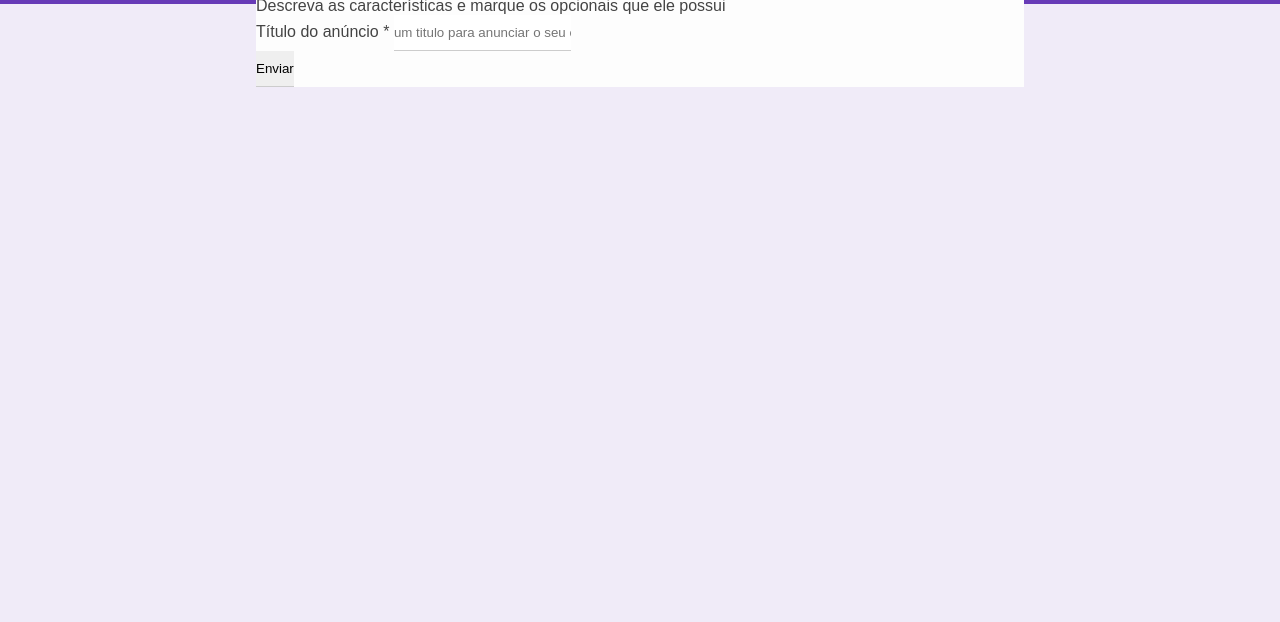
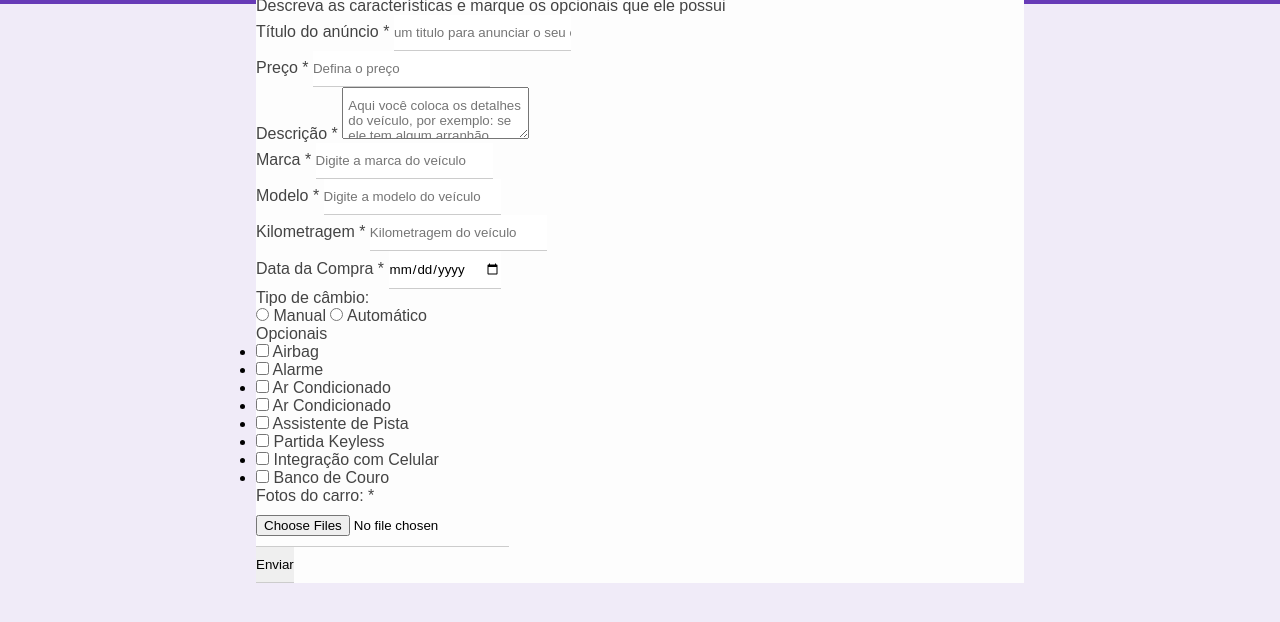
Before and after one commit to cassmach/formacao-front-end, a plain HTML site: page HTML-CSS/Projeto Formulário/index.html in a window 1280 px wide. Shown: the part 156-778 px from the top of the page. Drawn offline with Linux system fonts and the light colour scheme.

Commit message:
agora só falta estilizar o formulário html-css

```diff
--- a/HTML-CSS/Projeto Formulário/assets/styles/style.css
+++ b/HTML-CSS/Projeto Formulário/assets/styles/style.css
@@ -28,10 +28,15 @@ input {
 input[type="text"],
 input[type="number"],
 input[type="date"],
-input[type="file"] {
+input[type="file"],
+textarea {
     width: 400;
 }
 
+textarea {
+    padding: 10px 5px;
+
+}
 /*page header*/
 
 .header {
--- a/HTML-CSS/Projeto Formulário/index.html
+++ b/HTML-CSS/Projeto Formulário/index.html
@@ -35,7 +35,159 @@
                          />
 
                 </div>
-                <input type="submit" value="Enviar">
+                  <div class="box-input">
+                    <label for="price">Preço <span class="required-field">*</span></label>
+
+                        <input type="number"
+                         name="price"
+                         id="title"
+                         class="block"
+                         placeholder="Defina o preço"
+                         required
+                         />
+                </div>
+                 <div class="box-input">
+                    <label for="description">Descrição <span class="required-field">*</span></label>
+
+                        <textarea
+                         name="description"
+                         id="description"
+                         class="block"
+                         placeholder="Aqui você coloca os detalhes do veículo, por exemplo: se ele tem algum arranhão"></textarea>
+                </div>
+                <div class="box-input">
+                    <label for="brand">Marca <span class="required-field">*</span></label>
+
+                        <input type="text"
+                         name="brand"
+                         id="brand"
+                         class="block"
+                         placeholder="Digite a marca do veículo"
+                         required
+                         />
+
+                </div>
+                 <div class="box-input">
+                    <label for="model">Modelo <span class="required-field">*</span></label>
+
+                        <input type="text"
+                         name="model"
+                         id="model"
+                         class="block"
+                         placeholder="Digite a modelo do veículo"
+                         required
+                         />
+
+                </div>
+
+                <div class="box-input">
+                    <label for="mileage">Kilometragem <span class="required-field">*</span></label>
+
+                        <input type="number"
+                         name="mileage"
+                         id="mileage"
+                         class="block"
+                         placeholder="Kilometragem do veículo"
+                         required
+                         />
+
+                </div>
+                <div class="box-input">
+                    <label for="purchase_date">Data da Compra <span class="required-field">*</span></label>
+
+                        <input type="date"
+                         name="purchase_date"
+                         id="purchase_date"
+                         class="block"
+                         required
+                         />
+                </div>
+                 <div class="box-input">
+                   <p>Tipo de câmbio: <span class="required-field"></span> </p>
+                   <input type="radio" id="manual" name="gear">
+                   <label for="manual ">Manual</label>
+                    <input type="radio" id="auto" name="gear">
+                   <label for="auto ">Automático</label>
+
+                </div>
+                  <div class="optional-box">
+                   <p>Opcionais</p>
+                   <ul class="optional-list">
+                    <li>
+                        <input type="checkbox" name="airbag" id="optional[]" value="airbag">
+                        <label for="airbag">Airbag</label>
+                    </li>
+                    <li>
+                        <input type="checkbox" name="alarm" id="optional[]" value="alarm">
+                        <label for="alarm">Alarme</label>
+                    </li>
+                    <li>
+                        <input type="checkbox" name="ac" id="optional[]" value="ac">
+                        <label for="ac">Ar Condicionado</label>
+                    </li>
+                      <li>
+                        <input type="checkbox" name="reverse_camera" id="optional[]" value="reverse_camera">
+                        <label for="reverse_camera">Ar Condicionado</label>
+                    </li>
+                   </ul>
+
+                </div>
+
+                  <div class="optional-box">
+              <ul class="optional-list">
+                <li>
+                  <input
+                    type="checkbox"
+                    id="lane_assist"
+                    name="optional[]"
+                    value="lane_assist"
+                  />
+                  <label for="lane_assist">Assistente de Pista</label>
+                </li>
+                <li>
+                  <input
+                    type="checkbox"
+                    id="keyless"
+                    name="optional[]"
+                    value="keyless"
+                  />
+                  <label for="keyless">Partida Keyless</label>
+                </li>
+                <li>
+                  <input
+                    type="checkbox"
+                    id="smartphone"
+                    name="optional[]"
+                    value="smartphone"
+                  />
+                  <label for="smartphone">Integração com Celular</label>
+                </li>
+                <li>
+                  <input
+                    type="checkbox"
+                    id="leather_seat"
+                    name="optional[]"
+                    value="leather_seat"
+                  />
+                  <label for="leather_seat">Banco de Couro</label>
+                </li>
+              </ul>
+            </div>
+            <div class="box-input">
+              <p>Fotos do carro: <span class="required-field">*</span></p>
+              <input
+                type="file"
+                multiple
+                accept="image/png, image/jpg"
+                id="images"
+                name="images"
+                required
+              />
+            </div>
+
+
+
+                <input type="submit" value="Enviar" class="btn-submit">
                 </form>
             </div>
         </div>
```
